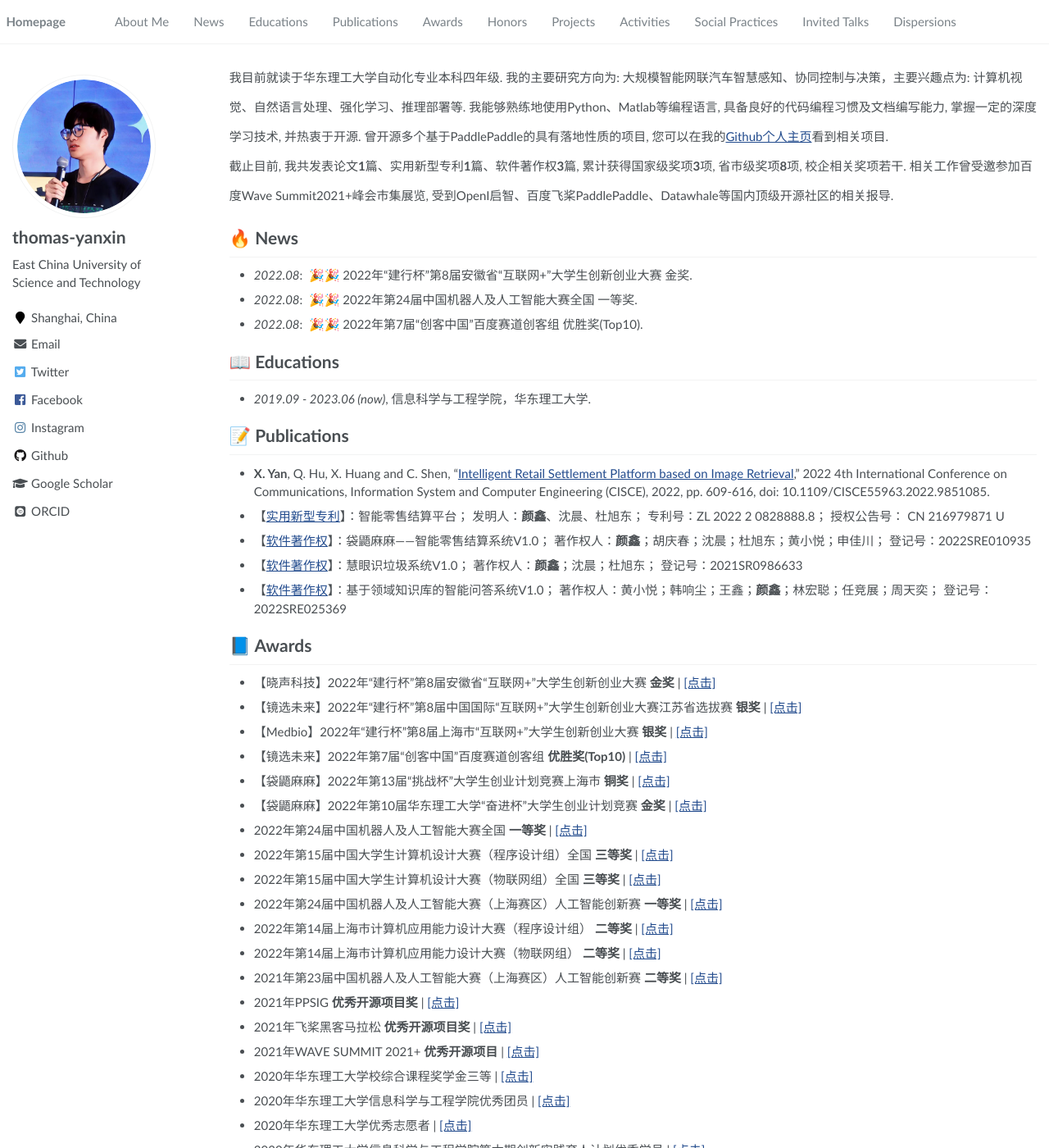
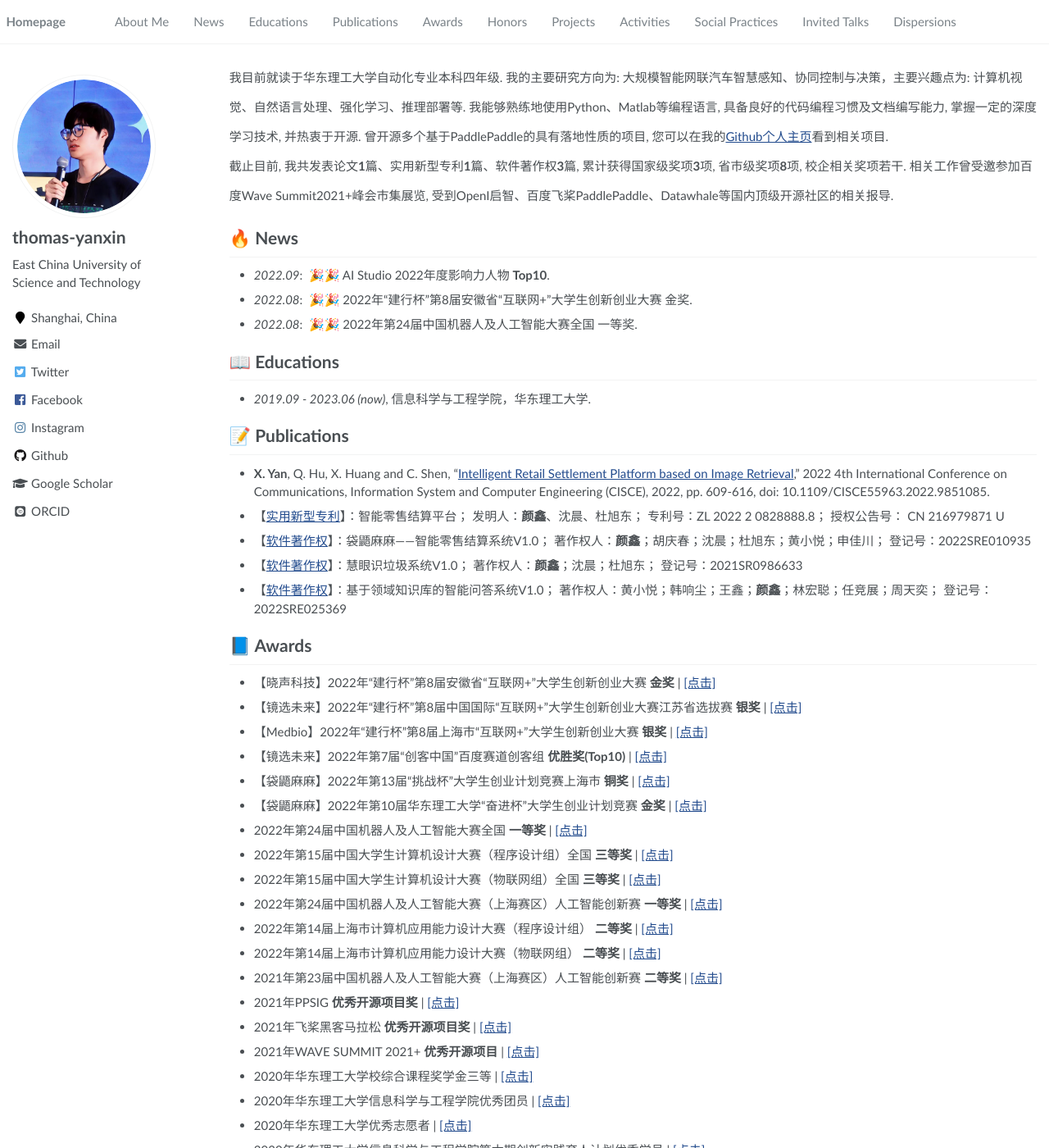
Before and after one commit to thomas-yanxin/thomas-yanxin.github.io, a Jekyll site: the page built from _pages/about.md, in a window 1280 px wide and 1400 px high. Shown: the whole window at 82% size. Built offline with Jekyll 4.4.1, drawn with Linux system fonts in a browser that asks for light colours; some web fonts are replaced; some of the changed text lies outside the part shown.

Commit message:
Update about.md

```diff
--- a/_pages/about.md
+++ b/_pages/about.md
@@ -24,9 +24,9 @@ redirect_from:
 </p>
 
 # 🔥 News
+- *2022.09*: &nbsp;🎉🎉 AI Studio 2022年度影响力人物 **Top10**.
 - *2022.08*: &nbsp;🎉🎉 2022年“建行杯”第8届安徽省“互联网+”大学生创新创业大赛 金奖.
 - *2022.08*: &nbsp;🎉🎉 2022年第24届中国机器人及人工智能大赛全国 一等奖.
-- *2022.08*: &nbsp;🎉🎉 2022年第7届“创客中国”百度赛道创客组 优胜奖(Top10).
 
 # 📖 Educations
 - *2019.09 - 2023.06 (now)*, 信息科学与工程学院，华东理工大学.
@@ -98,6 +98,8 @@ redirect_from:
 - 中国自动化学会预备会员 \| [\[点击\]](https://github.com/thomas-yanxin/thomas-yanxin.github.io/blob/master/proof/CAA_MemberCard.png)
 
 - 中国宇航学会会员 \| [\[点击\]](https://github.com/thomas-yanxin/thomas-yanxin.github.io/blob/master/proof/csaspace_Member.pdf)
+
+- AI Studio 2022年度影响力人物 **Top10** \| [\[点击\]](https://mp.weixin.qq.com/s/jKTEAP1euh4yBoatod9E0Q)
 
 - 2022年OpenI启智社区首批资深体验官 \| [\[点击\]](https://openi.org.cn/index.php?m=content&c=index&a=show&catid=221&id=53)
 
```
